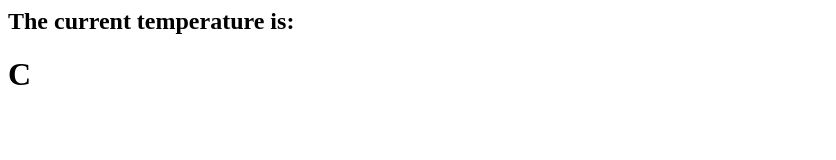
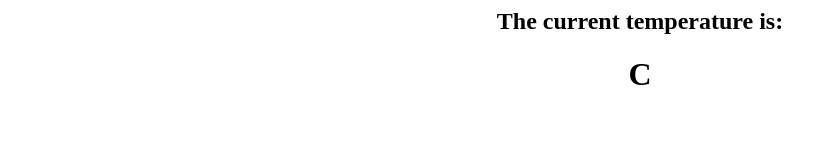
Before and after one commit to GammaRay2033/Micros, a plain HTML site: page Websocket/index.html in a window 1280 px wide. Shown: the whole page, without its empty margins (0-836 px from the left). Drawn offline with nearby package versions, Linux system fonts and the light colour scheme; no server answers.

Commit message:
Create index.html

```diff
--- a/Websocket/index.html
+++ b/Websocket/index.html
@@ -1,5 +1,6 @@
 <html>
 <head>
+    <title>Temperature Monitor</title>
     <script src="https://code.jquery.com/jquery-3.2.1.min.js"></script>
     <script src="https://cdnjs.cloudflare.com/ajax/libs/socket.io/2.0.2/socket.io.js"></script>
     <script>
@@ -13,7 +14,7 @@
     </script>
 </head>
 <body>
-    <h2>The current temperature is:</h2>
-    <h1><span id="temperature"></span>C</h1>
+    <h2><center>The current temperature is:</center></h2>
+    <h1><center><span id="temperature"></span>C</center></h1>
 </body>
 </html>
```
